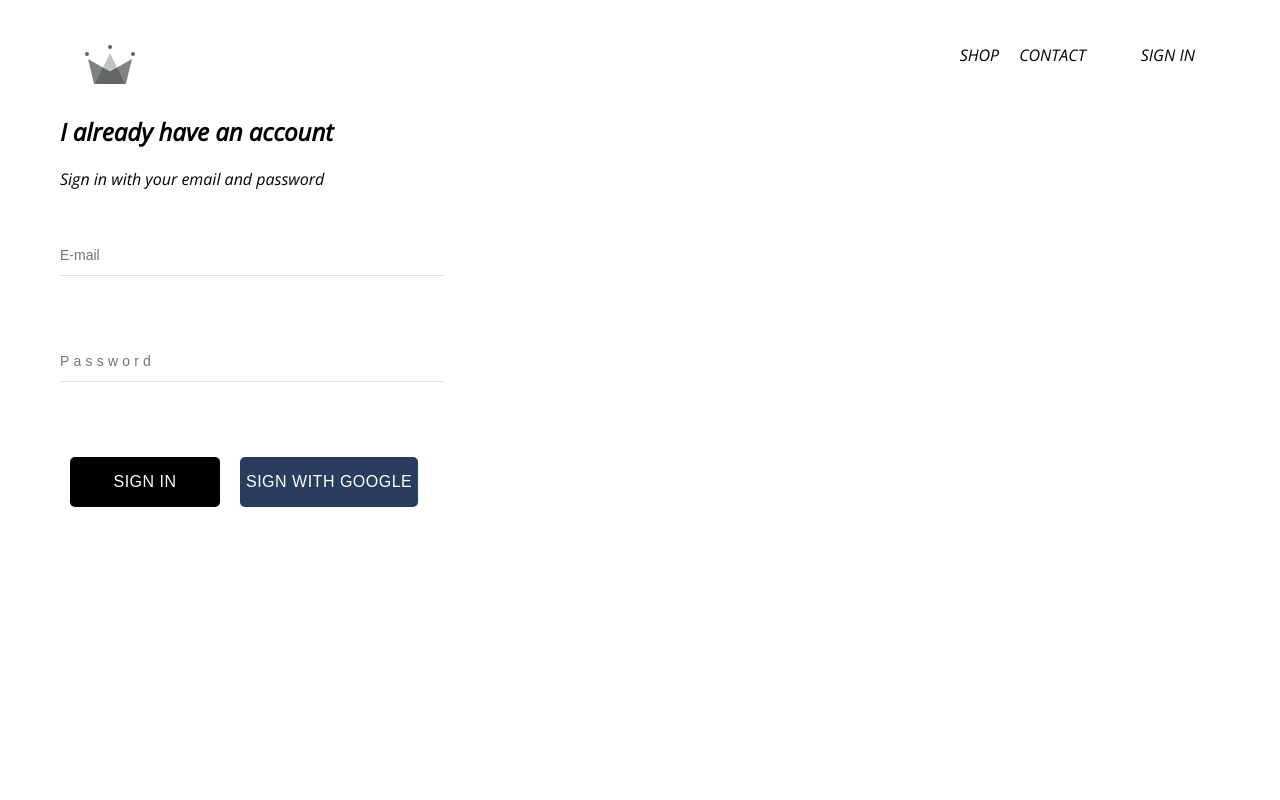
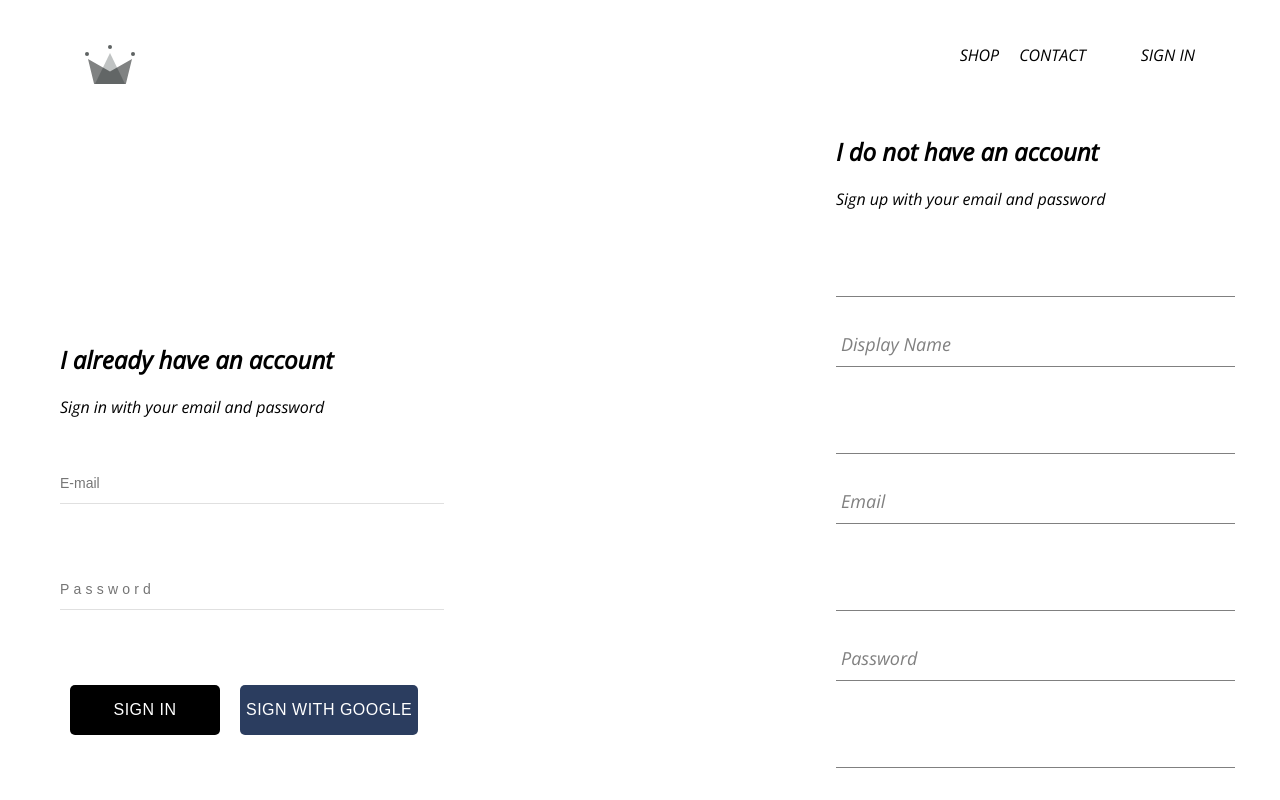
Before and after one commit to sapazutku/e-commerce, a React (Create React App) app: page /signin in a window 1280 px wide. Shown: the top 800 px of the page. Built offline with nearby package versions, Linux system fonts and the light colour scheme; no server answers.

Commit message:
sign up component added

```diff
--- a/src/App.js
+++ b/src/App.js
@@ -1,3 +1,4 @@
+// TODO: update firebase sign in and sign up module to get functionalty
 import React from "react";
 import { Route, Switch } from "react-router-dom";
 import Homepage from "./pages/homepage/homepage.component";
@@ -5,7 +6,7 @@
 import "./App.css";
 import Header from "./components/header/header.component";
 import SignInPage from "./pages/sign-in-sign-up/sign-in-sign-up.component";
-import { auth } from "./firebase/firebase.utils";
+import { auth,createUserProfileDocument } from "./firebase/firebase.utils";
 
 
 
@@ -20,10 +21,23 @@
   unsubscribeFromAuth = null; // is initialised as null
 
   componentDidMount() {
-      this.unsubscribeFromAuth =  auth.onAuthStateChanged((user) => {
-      this.setState({ currentUser: user });
+    this.unsubscribeFromAuth = auth.onAuthStateChanged(async (userAuth) => {
+      if (userAuth) {
+        const userRef = await createUserProfileDocument(userAuth);
 
-      console.log(user);
+        userRef.onSnapshot((snapShot) => {
+          this.setState({
+            currentUser: {
+              id: snapShot.id,
+              ...snapShot.data(),
+            },
+          });
+
+          console.log(this.state);
+        });
+      }
+
+      this.setState({ currentUser: userAuth });
     });
   }
 
--- a/src/components/collection-item/collection-item.component.jsx
+++ b/src/components/collection-item/collection-item.component.jsx
@@ -3,7 +3,7 @@
 import "./collection-item.style.scss";
 // add imageUrl to class who name is "image"
 const CollectionItem = ({ item }) => {
-  console.log(item.imageUrl);
+  //console.log(item.imageUrl);
   return (
     <div className="collection-item">
       <div
--- a/src/components/collection-preview/collection-preview.component.jsx
+++ b/src/components/collection-preview/collection-preview.component.jsx
@@ -3,7 +3,7 @@
 import CollectionItem from "../collection-item/collection-item.component.jsx";
 
 const CollectionPreview = ({ title, items }) => {
-  console.log(items)
+  //console.log(items)
   return (
     <div className="collection-preview">
       <h1 className="title">{title.toUpperCase()}</h1>
--- a/src/components/sign-in/sign-in.component.jsx
+++ b/src/components/sign-in/sign-in.component.jsx
@@ -16,7 +16,7 @@
   handleSubmit = (e) => {
     e.preventDefault();
     console.log(this.state);
-    this.setState({ email: "", password: "" });
+    //this.setState({ email: "", password: "" });
   };
 
   handleChange = (e) => {
@@ -48,8 +48,14 @@
             onChange={this.handleChange} // writing on state
             required
           />
-          <CustomButton className="submit" type="submit" value="Sign In">Sign in</CustomButton>
-          <CustomButton onClick={signInWithGoogle} isGoogle={true} >Sign with Google</CustomButton>
+
+          <CustomButton className="submit" type="submit" value="Sign In">
+            Sign in
+          </CustomButton>
+          {/* google button is not working */}
+          <CustomButton onClick={signInWithGoogle} isGoogle>
+            Sign with Google
+          </CustomButton>
         </form>
       </div>
     );
--- /dev/null
+++ b/src/components/sign-up/sign-up.component.jsx
@@ -0,0 +1,103 @@
+import React from "react";
+
+import FormInput from "../form-input/form-input.component";
+import CustomButton from "../custom-button/custom-button.component";
+
+import { auth, createUserProfileDocument } from "../../firebase/firebase.utils";
+
+import "./sign-up.style.scss";
+
+class SignUp extends React.Component {
+  constructor() {
+    super();
+
+    this.state = {
+      displayName: "",
+      email: "",
+      password: "",
+      confirmPassword: "",
+    };
+  }
+
+  handleSubmit = async (event) => {
+    event.preventDefault();
+
+    const { displayName, email, password, confirmPassword } = this.state;
+
+    if (password !== confirmPassword) {
+      alert("passwords don't match");
+      return;
+    }
+
+    try {
+      const { user } = await auth.createUserWithEmailAndPassword(
+        email,
+        password
+      );
+
+      await createUserProfileDocument(user, { displayName });
+
+      this.setState({
+        displayName: "",
+        email: "",
+        password: "",
+        confirmPassword: "",
+      });
+    } catch (error) {
+      console.error(error);
+    }
+  };
+
+  handleChange = (event) => {
+    const { name, value } = event.target;
+
+    this.setState({ [name]: value });
+  };
+
+  render() {
+    const { displayName, email, password, confirmPassword } = this.state;
+    return (
+      <div className="sign-up">
+        <h2 className="title">I do not have an account</h2>
+        <span>Sign up with your email and password</span>
+        <form className="sign-up-form" onSubmit={this.handleSubmit}>
+          <FormInput
+            type="text"
+            name="displayName"
+            value={displayName}
+            onChange={this.handleChange}
+            label="Display Name"
+            required
+          />
+          <FormInput
+            type="email"
+            name="email"
+            value={email}
+            onChange={this.handleChange}
+            label="Email"
+            required
+          />
+          <FormInput
+            type="password"
+            name="password"
+            value={password}
+            onChange={this.handleChange}
+            label="Password"
+            required
+          />
+          <FormInput
+            type="password"
+            name="confirmPassword"
+            value={confirmPassword}
+            onChange={this.handleChange}
+            label="Confirm Password"
+            required
+          />
+          <CustomButton type="submit">SIGN UP</CustomButton>
+        </form>
+      </div>
+    );
+  }
+}
+
+export default SignUp;
--- /dev/null
+++ b/src/components/sign-up/sign-up.style.scss
@@ -0,0 +1,5 @@
+.sign-up {
+  width: 30vw;
+  display: flex;
+  flex-direction: column;
+}
--- a/src/firebase/firebase.utils.js
+++ b/src/firebase/firebase.utils.js
@@ -1,6 +1,7 @@
 import firebase from "firebase/compat/app";
 import "firebase/compat/firestore";
 import "firebase/compat/auth";
+
 
 const config = {
   apiKey: "AIzaSyBqrq4UVa83I2C1rJZIJnWyYXQFdBFF3tw",
@@ -14,12 +15,36 @@
 
 firebase.initializeApp(config);
 
+export const createUserProfileDocument = async (userAuth, additionalData) => {
+  if (!userAuth) return;
+
+  const userRef = firestore.doc(`users/${userAuth.uid}`);
+
+  const snapShot = await userRef.get();
+
+  if (!snapShot.exists) {
+    const { displayName, email } = userAuth;
+    const createdAt = new Date();
+    try {
+      await userRef.set({
+        displayName,
+        email,
+        createdAt,
+        ...additionalData,
+      });
+    } catch (error) {
+      console.log("error creating user", error.message);
+    }
+  }
+
+  return userRef;
+};
+
 export const auth = firebase.auth();
 export const firestore = firebase.firestore();
 
 const provider = new firebase.auth.GoogleAuthProvider();
 provider.setCustomParameters({ prompt: "select_account" });
-
 export const signInWithGoogle = () => auth.signInWithPopup(provider);
 
 export default firebase;
--- a/src/pages/sign-in-sign-up/sign-in-sign-up.component.jsx
+++ b/src/pages/sign-in-sign-up/sign-in-sign-up.component.jsx
@@ -1,12 +1,12 @@
 import React from "react";
 import "./sign-in-sign-up.style.scss";
 import SignIn from "../../components/sign-in/sign-in.component";
-
+import SignUp from "../../components/sign-up/sign-up.component";
 const SignInPage = () => {
   return(
-    <div className="sign-in">
+    <div className="sign-in-sign-up">
        <SignIn />
-
+        <SignUp />
     </div>
   );
 
--- a/src/pages/sign-in-sign-up/sign-in-sign-up.style.scss
+++ b/src/pages/sign-in-sign-up/sign-in-sign-up.style.scss
@@ -0,0 +1,6 @@
+.sign-in-sign-up{
+    width: 100%;
+    display: flex;
+    justify-content: space-between;
+    align-items: center;
+}
```
